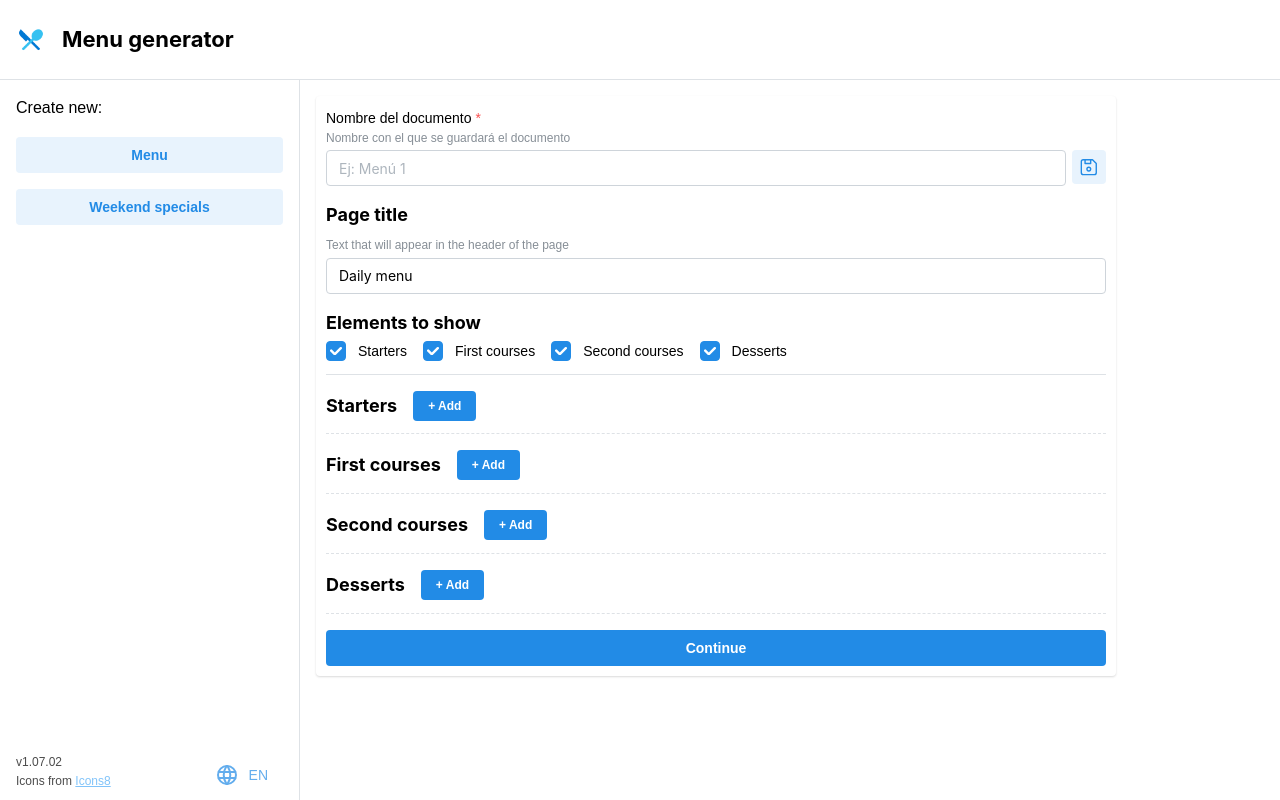
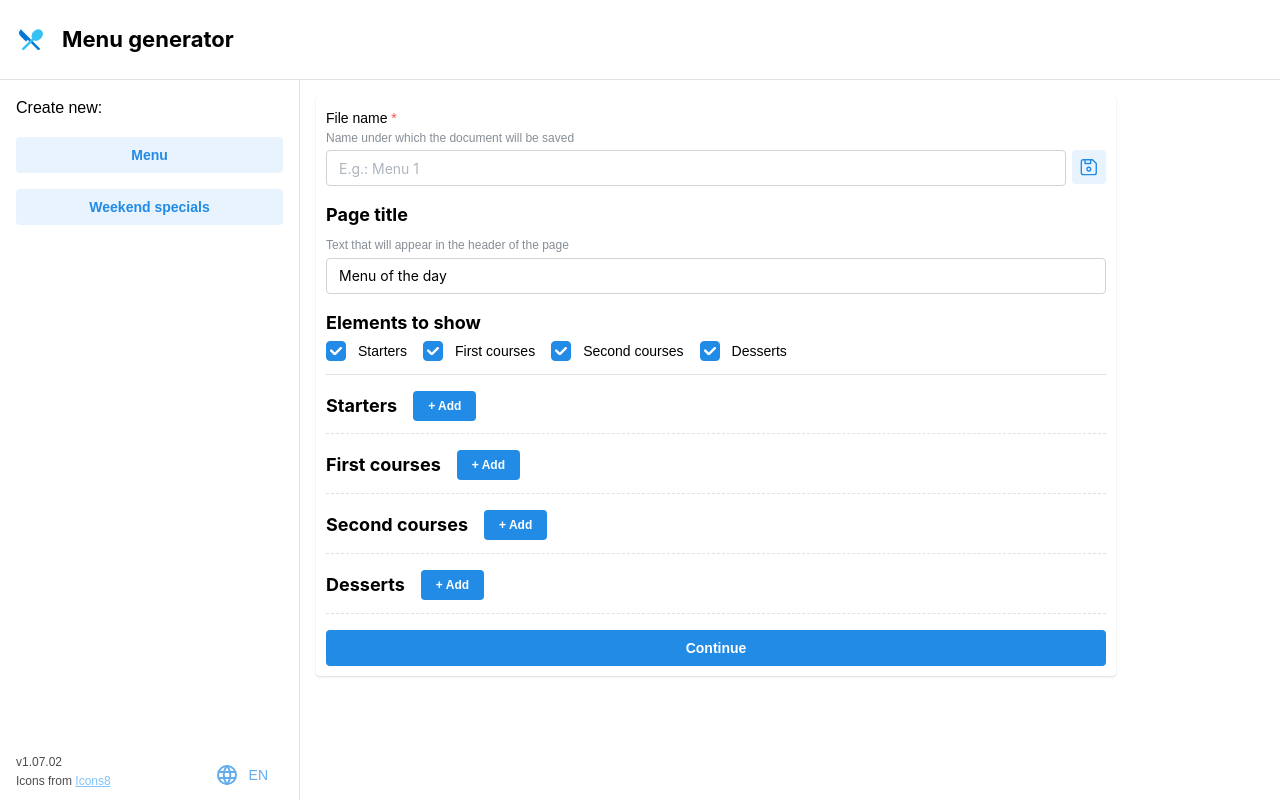
Before and after one commit to raulzc3/menu-generator, a React (Create React App) app: page /menu in a window 1280 px wide. Built offline with nearby package versions, Linux system fonts and the light colour scheme.

Commit message:
Add new / modify translations

```diff
--- a/src/components/Editor.jsx
+++ b/src/components/Editor.jsx
@@ -121,13 +121,13 @@ export default function Editor({
         <Grid gutter={6} align="end">
           <Grid.Col span={"auto"}>
             <CustomTextInput
-              label="Nombre del documento" //TODO: translate
+              label={t("editor_page_name_title")}
               withAsterisk={true}
               error={errors.name}
               required={true}
               value={fileName}
-              placeholder="Ej: Menú 1" //TODO: translate
-              description={"Nombre con el que se guardará el documento"} //TODO: translate
+              placeholder={t("editor_page_name_placeholder")}
+              description={t("editor_page_name_description")}
               onChange={(e) => {
                 if (e.target.value && errors.name) {
                   setErrors({ ...errors, name: false });
--- a/src/i18n.js
+++ b/src/i18n.js
@@ -31,12 +31,16 @@ i18n
           menu_section_firsts: "First courses",
           menu_section_seconds: "Second courses",
           menu_section_desserts: "Desserts",
+          editor_page_name_title: "File name",
+          editor_page_name_description:
+            "Name under which the document will be saved",
+          editor_page_name_placeholder: "E.g.: Menu 1",
           generic_page_title_title: "Page title",
           generic_page_title_placeholder:
             "Text that will appear in the header of the page",
           generic_shown_elements_title: "Elements to show",
           generic_continue: "Continue",
-          generic_daily_menu: "Daily menu",
+          generic_daily_menu: "Menu of the day",
           generic_weekend: "Weekend",
           generic_add: "Add",
           generic_sure: "Are you sure?",
@@ -84,6 +88,10 @@ i18n
           menu_section_firsts: "Primeros",
           menu_section_seconds: "Segundos",
           menu_section_desserts: "Postres",
+          editor_page_name_title: "Nombre del documento",
+          editor_page_name_description:
+            "Nombre con el que se guardará el documento",
+          editor_page_name_placeholder: "Ej: Menú 1",
           generic_page_title_title: "Título de la página",
           generic_page_title_placeholder:
             "Texto que aparecerá en la cabecera de la página",
@@ -137,6 +145,9 @@ i18n
           menu_section_firsts: "Primeiros",
           menu_section_seconds: "Segundos",
           menu_section_desserts: "Sobremesas",
+          editor_page_name_title: "Nome do documento",
+          editor_page_name_description: "Nome co cal se gardará o documento",
+          editor_page_name_placeholder: "Ex: Menú 1",
           generic_page_title_title: "Título da páxina",
           generic_page_title_placeholder:
             "Texto que aparecerá na cabeceira da páxina",
```
